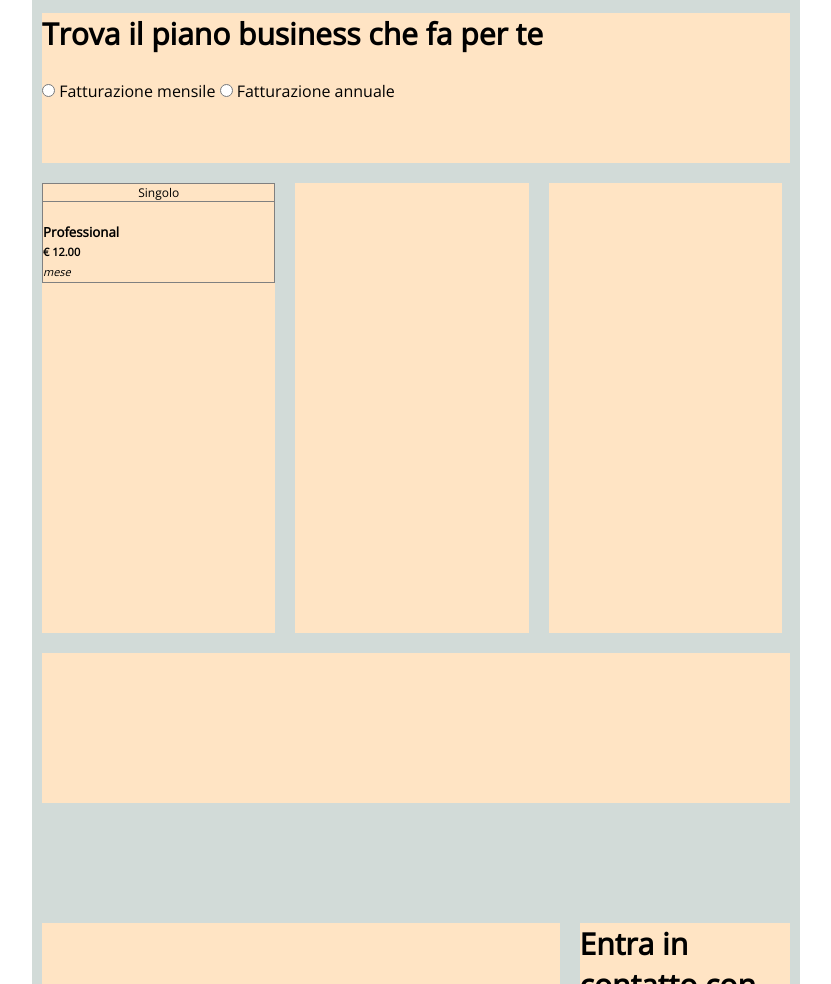
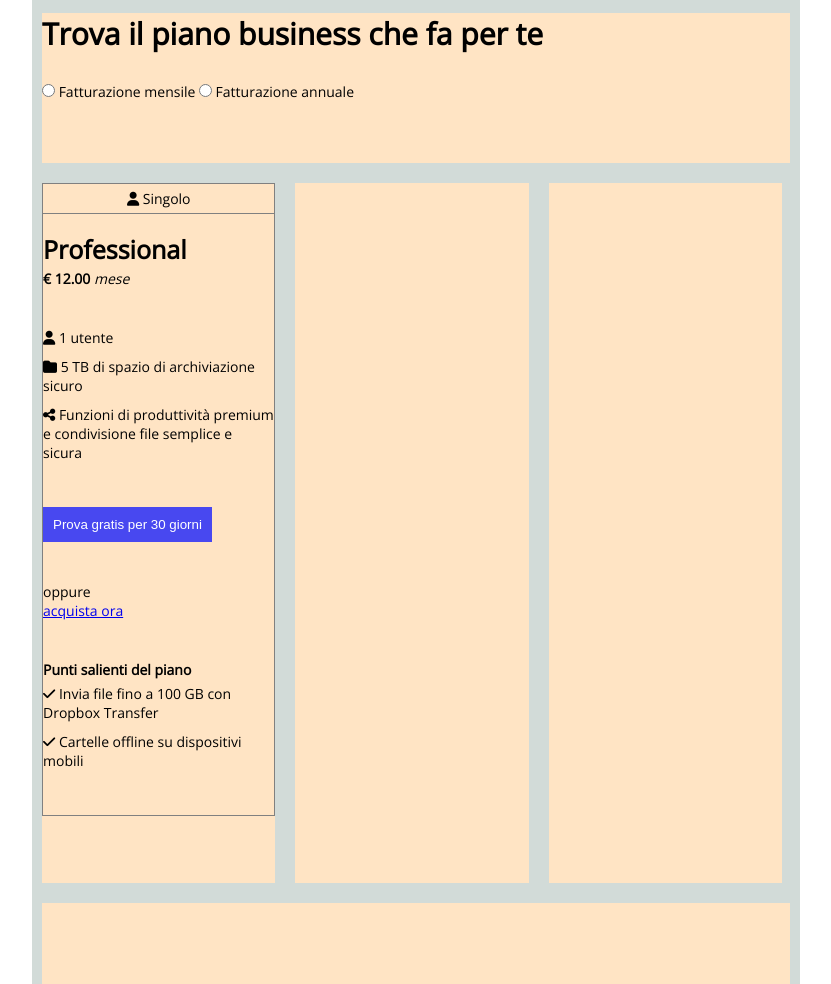
Before and after one commit to S-Lombardi/htmlcss-dropbox, a plain HTML site: page index.html in a window 1280 px wide. Shown: the part 927-1911 px from the top of the page, without its empty margins (224-1055 px from the left). Drawn offline with nearby package versions, Linux system fonts and the light colour scheme.

Commit message:
Struttra prima colonna -Sezione 1

```diff
--- a/css/style.css
+++ b/css/style.css
@@ -1,16 +1,17 @@
-*{
+* {
     margin: 0;
     padding: 0;
     box-sizing: border-box;
 }
 
-body{
+body {
     font-family: 'Open Sans', sans-serif;
+    font-size: 14px;
 
 }
 
 /* UTILIà */
-.container-center{
+.container-center {
     width: 60%;
     margin: auto;
     padding-top: 50px;
@@ -18,7 +19,7 @@ body{
     background-color: rgb(210, 219, 216);
 }
 
-.container-large{
+.container-large {
     width: 75%;
     margin: auto;
     padding-top: 20px;
@@ -26,40 +27,42 @@ body{
     background-color: rgb(201, 216, 194);
 }
 
-.col-100{
+.col-100 {
     height: 150px;
     width: calc(100% - 20px);
     margin: 10px;
     background-color: bisque;
 }
 
-.col-50{
+.col-50 {
     height: 60px;
     width: calc(50% - 20px);
     margin: 10px;
     background-color: bisque;
 }
 
-.col-70{
+.col-70 {
     height: 200px;
     width: calc(70% - 20px);
     margin: 10px;
     background-color: bisque;
 }
-.col-30{
+
+.col-30 {
     height: 200px;
     width: calc(30% - 20px);
     margin: 10px;
     background-color: bisque;
 }
-.col-33{
-    height: 450px;
+
+.col-33 {
+    height: 700px;
     width: calc(33% - 20px);
     margin: 10px;
     background-color: bisque;
 }
 
-.col-20{
+.col-20 {
     height: 300px;
     width: calc(50% - 20px);
     margin: 10px;
@@ -68,33 +71,41 @@ body{
 
 /* style */
 
-h2{
+h2 {
     font-size: 30px;
 }
 
-ul li{
+h3{
+    font-size: 25px;
+
+}
+
+ul li {
     list-style-type: none;
 }
 
-.button-dropbox{
+.button-dropbox {
     background-color: rgb(72, 72, 240);
     color: white;
     border: none;
     padding: 10px;
 }
+
 /* DFine style */
 
 
 /* Struttura */
-.row{
+
+.row {
     width: 100%;
     display: flex;
 }
-.wrap{
+
+.wrap {
     flex-wrap: wrap;
 }
 
-.align-center{
+.align-center {
     height: 100%;
     display: flex;
     align-items: center;
@@ -108,28 +119,29 @@ ul li{
 
 /* HEADER */
 /* MENU LEFT */
-.logo-dropbox{
+.logo-dropbox {
     margin-right: 20px;
 }
 
-header ul li{
+header ul li {
     display: inline-block;
     margin-right: 20px;
 }
 
-header ul{
+header ul {
     display: inline;
 }
 
-header ul li a{
+header ul li a {
     text-decoration: none;
     color: black;
 }
 
 /* MENU RIGHT */
-.menu-right{
+.menu-right {
     justify-content: flex-end;
 }
+
 /* FINE  MENU RIGHT*/
 /* FINE HEADER */
 
@@ -137,61 +149,74 @@ header ul li a{
 
 
 /* JUMBOTRON */
-.jumbotron{
+.jumbotron {
     background-color: rgb(160, 202, 230);
     width: 100%;
     height: 400px;
-    margin-bottom: 400px;  /* MARGINE JUMBO*/!!!
+    margin-bottom: 400px;
+    /*RICORDA  MARGINE JUMBO*/
+
 }
-h1{
+
+
+h1 {
     font-size: 50px;
     font-weight: bold;
 }
-/* COL LEFT */
 
 
-/* FINE COL LEFT */
+.img-jumbo img {
+    width: 100%;
+}
 
-.img-jumbo img{
-   width: 100%;
-}
 /* FINE JUMBOTRON */
-
-
-/* SEZIONE 1 - Piano business*/
-
-.input-business input{
-    margin-top: 30px;
-
-}
-/* COL LEFT */
-.content-price div:first-child{
-    text-align: center;
-    font-size: 12px;
-    border-bottom: 1px solid gray;
-}
-.border{
-    border: 1px solid gray;
-}
-/* ELENZO PREZZI */
-.price{
-    line-height: 20px
-}
-.price h5{
-    padding-top: 20px;
-}
-.price strong, span {
-    font-size: 11px;
-    display: block;
-}
 
 
 
 
 
+/* SEZIONE 1 - Piano business*/
+.input-business input {
+    margin-top: 30px;
 
+}
 
+/* INIZIO COLONNE */
+/* COL LEFT */
+.content-price div:first-child {
+    text-align: center;
+    border-bottom: 1px solid gray;
+    padding: 5px 0px 5px 0px;
+}
 
+.border {
+    border: 1px solid gray;
+}
+
+/* ELENZO PREZZI */
+.price {
+    line-height: 30px;
+    margin-bottom: 29px;
+}
+
+.price h3 {
+    padding-top: 20px;
+}
+
+.content-price ul li{
+    padding: 5px 0px 5px 0px;
+}
+
+.content-price input[type="button"]{
+    margin: 40px 0px 40px 0px;
+
+}
+
+.second-price-list{
+    margin-top: 40px;
+    margin-bottom: 40px;
+}
+/* FINE COLONNE */
 
 /* FINE SEZIONE 1 - Piano business*/
 
--- a/index.html
+++ b/index.html
@@ -6,6 +6,7 @@
     <meta http-equiv="X-UA-Compatible" content="IE=edge">
     <meta name="viewport" content="width=device-width, initial-scale=1.0">
     <title>Dropbox</title>
+    <link rel="stylesheet" href="https://cdnjs.cloudflare.com/ajax/libs/font-awesome/6.4.0/css/all.min.css" integrity="sha512-iecdLmaskl7CVkqkXNQ/ZH/XLlvWZOJyj7Yy7tcenmpD1ypASozpmT/E0iPtmFIB46ZmdtAc9eNBvH0H/ZpiBw==" crossorigin="anonymous" referrerpolicy="no-referrer" />
     <link rel="preconnect" href="https://fonts.googleapis.com">
     <link rel="preconnect" href="https://fonts.gstatic.com" crossorigin>
     <link href="https://fonts.googleapis.com/css2?family=Open+Sans:wght@300;400&display=swap" rel="stylesheet">
@@ -103,31 +104,46 @@
                 <!-- COL LEFT -->
                 <div class="col-33">
                     <div class="content-price border">
-                        <div>
-                            Singolo
-                        </div>
+                        <div> <i class="fa fa-user"></i> Singolo </div>
                         <!--ELENCO PREZZI  -->
                         <div class="price">
-                            <h5>Professional</h5>
+                            <h3>Professional</h3>
                             <strong>&euro; 12.00</strong>
                             <span><em>mese</em></span>
                         </div>
-
-
-
-
-
+                        <ul class="firt-price-list">
+                            <li>
+                                <span><i class="fa fa-user"></i> 1 utente</span>
+                            </li>
+                            <li>
+                                <span><i class="fa fa-folder"></i> 5 TB di spazio di archiviazione sicuro</span>
+                            </li>
+                            <li>
+                                <span><i class="fas fa-share-nodes"></i> Funzioni di produttività premium e condivisione file semplice e sicura</span>
+                            </li>
+                        </ul>
+                        <!-- PULSANTE -->
+                        <div class="input-price">
+                            <input class="button-dropbox" type="button" value="Prova gratis per 30 giorni">
+                            <!-- Link -->
+                            <div>oppure</div><a href="#">acquista ora</a>
+                        </div>
+                        <ul class="second-price-list">
+                            <h4>Punti salienti del piano</h4>
+                            <li>
+                                <span><i class="fas fa-check"></i> Invia file fino a 100 GB con Dropbox Transfer</span>
+                            </li>
+                            <li>
+                                <span><i class="fas fa-check"></i> Cartelle offline su dispositivi mobili</span>
+                            </li>
+                        </ul>
 
                     </div>
-
-
-
-
-
 
                 </div>
                 <!-- COL CENTER -->
                 <div class="col-33">
+
                 </div>
                 <!-- COL RIGHT -->
                 <div class="col-33">
```
